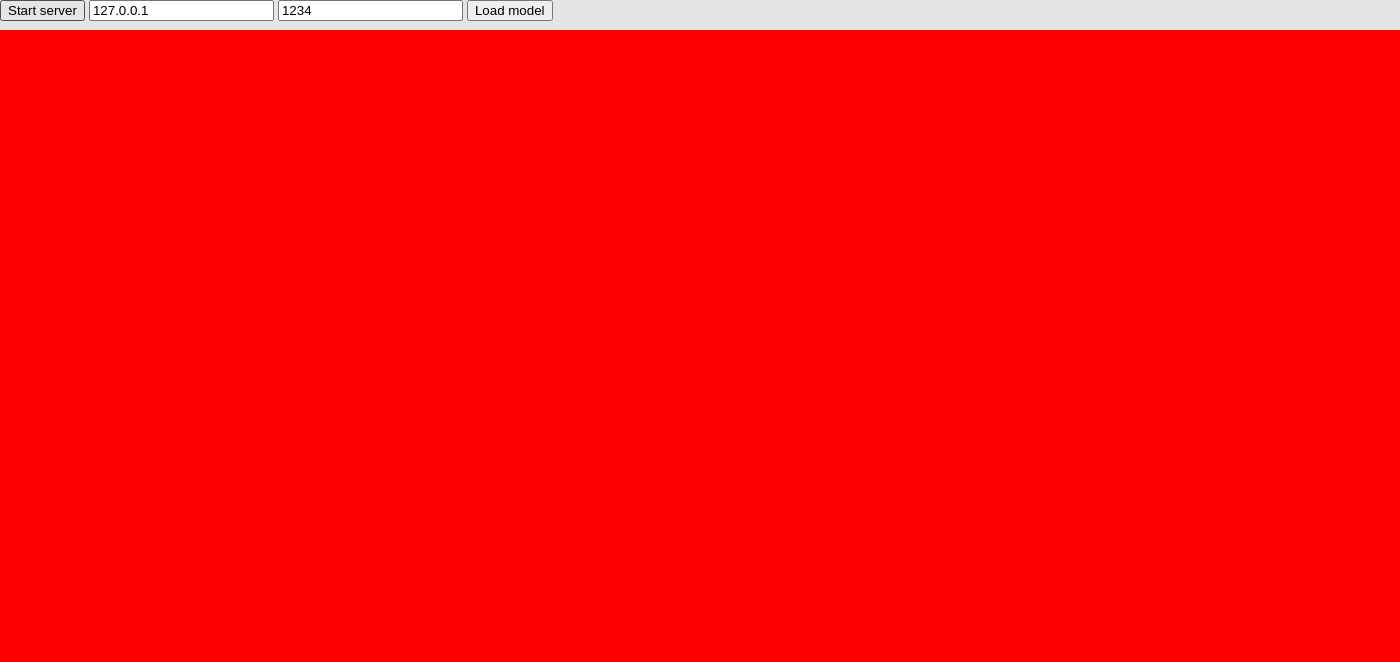
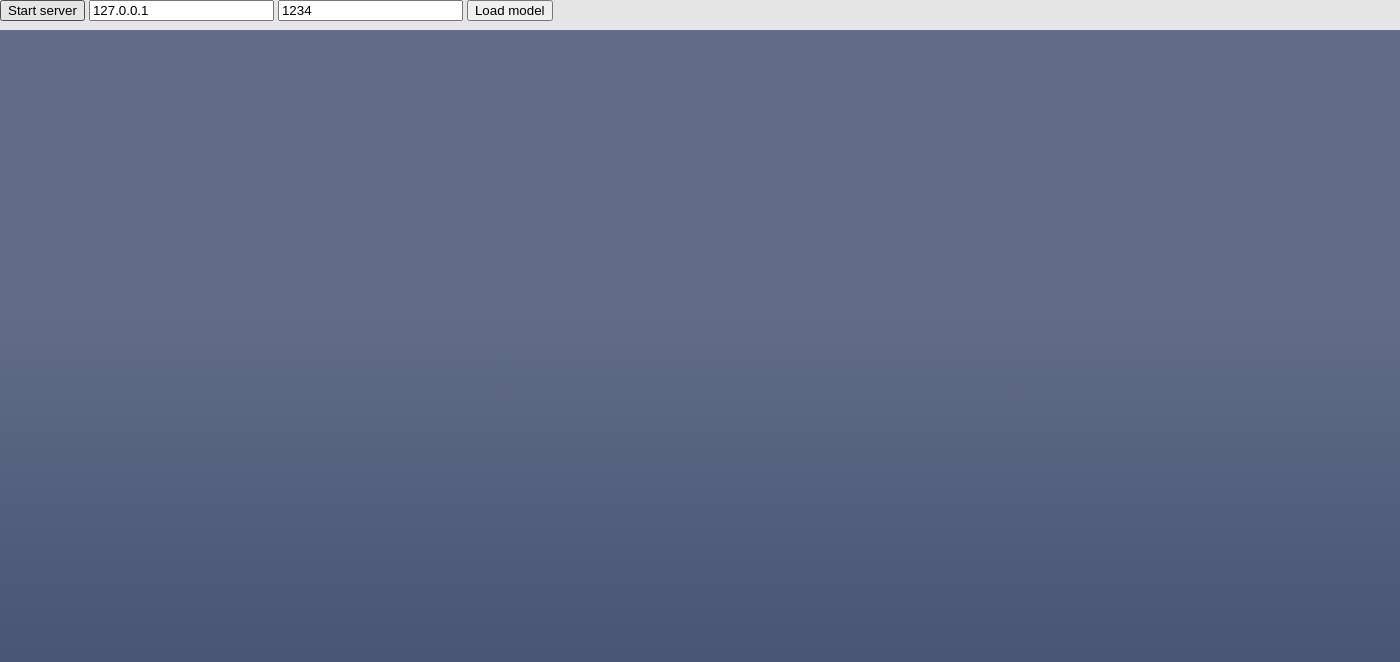
Before and after one commit to avkudr/visa, an Electron app: page index.html in a window 1400 px wide. Drawn offline with nearby package versions, Linux system fonts and the light colour scheme; no server answers; files whose address does not match are found by name.

Commit message:
Background color change

```diff
--- a/css/index.css
+++ b/css/index.css
@@ -16,4 +16,10 @@ header {
 	background: red;
     margin:0;
     padding:0;
+
+    background: #606c88;
+    background: -moz-linear-gradient(top, #606c88 37%, #3f4c6b 100%);
+    background: -webkit-linear-gradient(top, #606c88 37%,#3f4c6b 100%);
+    background: linear-gradient(to bottom, #606c88 37%,#3f4c6b 100%);
+    filter: progid:DXImageTransform.Microsoft.gradient( startColorstr='#606c88', endColorstr='#3f4c6b',GradientType=0 );
 }
```
